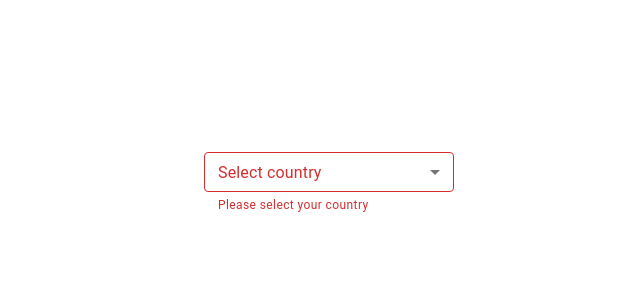
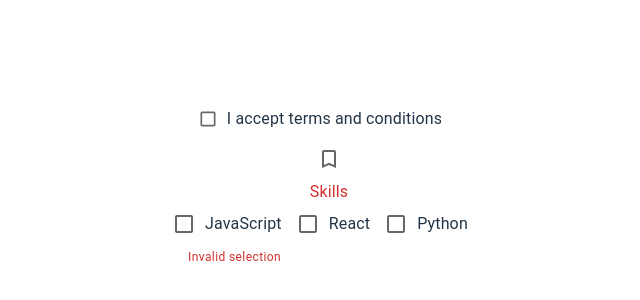
Before and after one commit to Narotam-Mishra/material-ui-learning, a React (Vite) app: page / in a window 1280 px wide. Shown: the part 216-516 px from the top of the page, without its empty margins (311-951 px from the left). Built offline with nearby package versions, Linux system fonts and the light colour scheme.

Commit message:
mui-learning_1.8_RadioButton_and_CheckBox

```diff
--- a/src/App.tsx
+++ b/src/App.tsx
@@ -1,6 +1,8 @@
 
 import './App.css'
-import MUISelect from './components/MUISelect'
+import MUICheckbox from './components/MUICheckbox'
+// import MUIRadioButton from './components/MUIRadioButton'
+// import MUISelect from './components/MUISelect'
 // import MUIButton from './components/MUIButton'
 // import MUITextField from './components/MUITextField'
 // import MUITypography from './components/MUITypography'
@@ -12,7 +14,9 @@ function App() {
      {/* <MUITypography /> */}
      {/* <MUIButton /> */}
      {/* <MUITextField /> */}
-     <MUISelect />
+     {/* <MUISelect /> */}
+     {/* <MUIRadioButton /> */}
+     <MUICheckbox />
     </div>
   )
 }
--- /dev/null
+++ b/src/components/MUICheckbox.tsx
@@ -0,0 +1,94 @@
+import { Box, Checkbox, FormControlLabel, FormControl, FormLabel, FormGroup, FormHelperText } from "@mui/material"
+import { useState } from "react";
+import { BookmarkBorder } from "@mui/icons-material";
+import BookmarkIcon from "@mui/icons-material/Bookmark";
+
+const MUICheckbox = () => {
+  const[acceptTnC, setAcceptTnC] = useState(false);
+  console.log({ acceptTnC });
+
+  const[skills, setSkills] = useState<string[]>([]);
+  console.log({ skills });
+
+  const handleChange = (event: React.ChangeEvent<HTMLInputElement>) => {
+    setAcceptTnC(event.target.checked);
+  }
+
+  const handleSkillChange = (event: React.ChangeEvent<HTMLInputElement>) => {
+    const sIndex = skills.indexOf(event.target.value);
+    if(sIndex === -1){
+        setSkills([...skills, event.target.value]);
+    }else{
+        setSkills(skills.filter((skill) => skill !== event?.target.value));
+    }
+  }
+
+  return (
+    <Box>
+      <Box>
+        <FormControlLabel
+          label="I accept terms and conditions"
+          control={
+            <Checkbox
+              checked={acceptTnC}
+              size="small"
+              color="secondary"
+              onChange={handleChange}
+            />
+          }
+        />
+      </Box>
+
+      <Box>
+        <Checkbox
+          icon={<BookmarkBorder />}
+          checkedIcon={<BookmarkIcon />}
+          checked={acceptTnC}
+          onChange={handleChange}
+        />
+      </Box>
+
+      {/* Checkbox group */}
+      <Box>
+        <FormControl error>
+          <FormLabel>Skills</FormLabel>
+          <FormGroup row>
+            <FormControlLabel
+              label="JavaScript"
+              control={
+                <Checkbox
+                  value={"JavaScript"}
+                  checked={skills.includes("Javascript")}
+                  onChange={handleSkillChange}
+                />
+              }
+            />
+            <FormControlLabel
+              label="React"
+              control={
+                <Checkbox
+                  value={"React"}
+                  checked={skills.includes("React")}
+                  onChange={handleSkillChange}
+                />
+              }
+            />
+            <FormControlLabel
+              label="Python"
+              control={
+                <Checkbox
+                  value={"Python"}
+                  checked={skills.includes("Python")}
+                  onChange={handleSkillChange}
+                />
+              }
+            />
+          </FormGroup>
+          <FormHelperText>Invalid selection</FormHelperText>
+        </FormControl>
+      </Box>
+    </Box>
+  );
+}
+
+export default MUICheckbox
--- /dev/null
+++ b/src/components/MUIRadioButton.tsx
@@ -0,0 +1,46 @@
+import {
+  Box,
+  FormControl,
+  FormLabel,
+  FormControlLabel,
+  RadioGroup,
+  Radio,
+  FormHelperText
+} from "@mui/material";
+import { useState } from "react";
+
+const MUIRadioButton = () => {
+  const[value, setValue] = useState('');
+  console.log({ value });
+
+  const handleChange = (event: React.ChangeEvent<HTMLInputElement>) => {
+    setValue(event.target.value);
+  }
+
+  return (
+    <Box>
+      <FormControl error>
+        <FormLabel id="job-exp-grp-label">Years of experience</FormLabel>
+
+        <RadioGroup
+          name="job-exp-grp"
+          aria-label="job-exp-grp-label"
+          value={value}
+          onChange={handleChange}
+          row
+        >
+          <FormControlLabel
+            control={<Radio size="medium" color="secondary" />}
+            label="0-2"
+            value="0-2"
+          />
+          <FormControlLabel control={<Radio />} label="3-5" value="3-5" />
+          <FormControlLabel control={<Radio />} label="6-10" value="6-10" />
+        </RadioGroup>
+        <FormHelperText>Invalid Selection</FormHelperText>
+      </FormControl>
+    </Box>
+  );
+};
+
+export default MUIRadioButton;
```
Also changed, not shown: ReadMe.txt.
